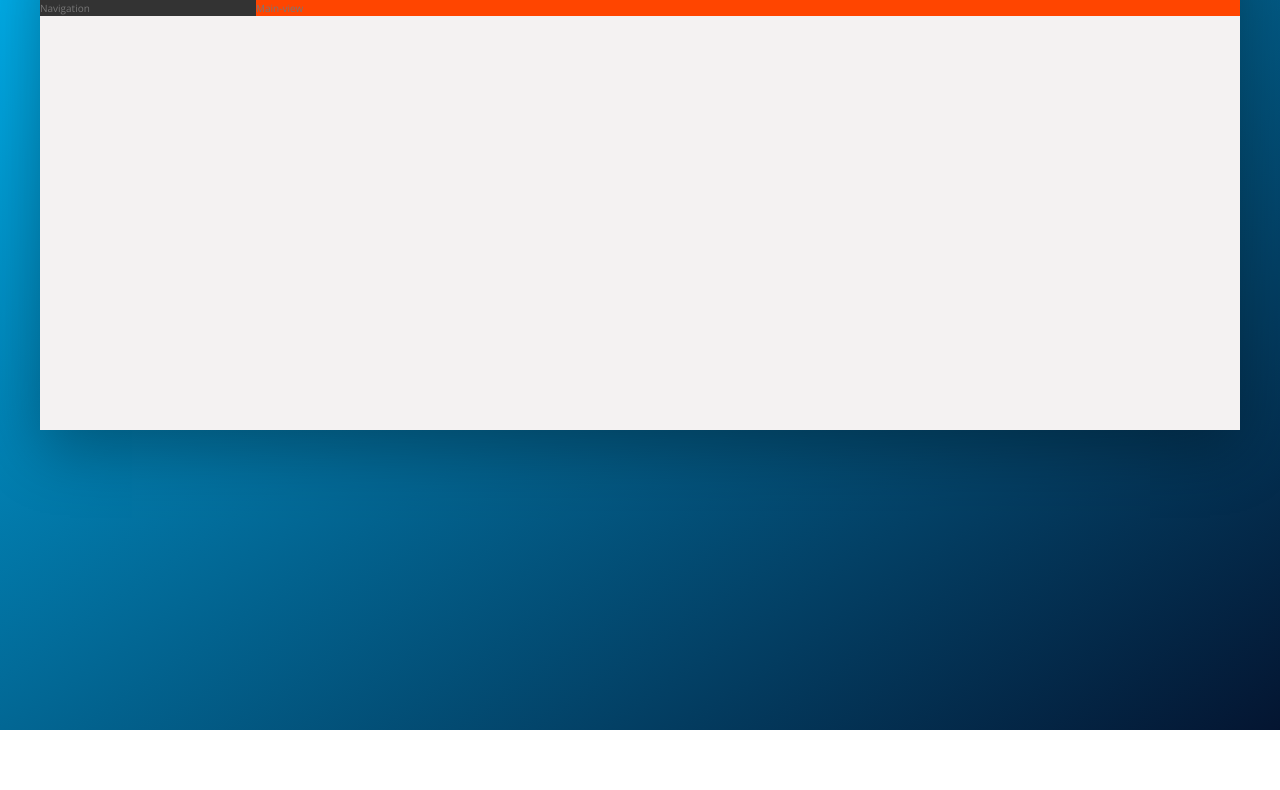
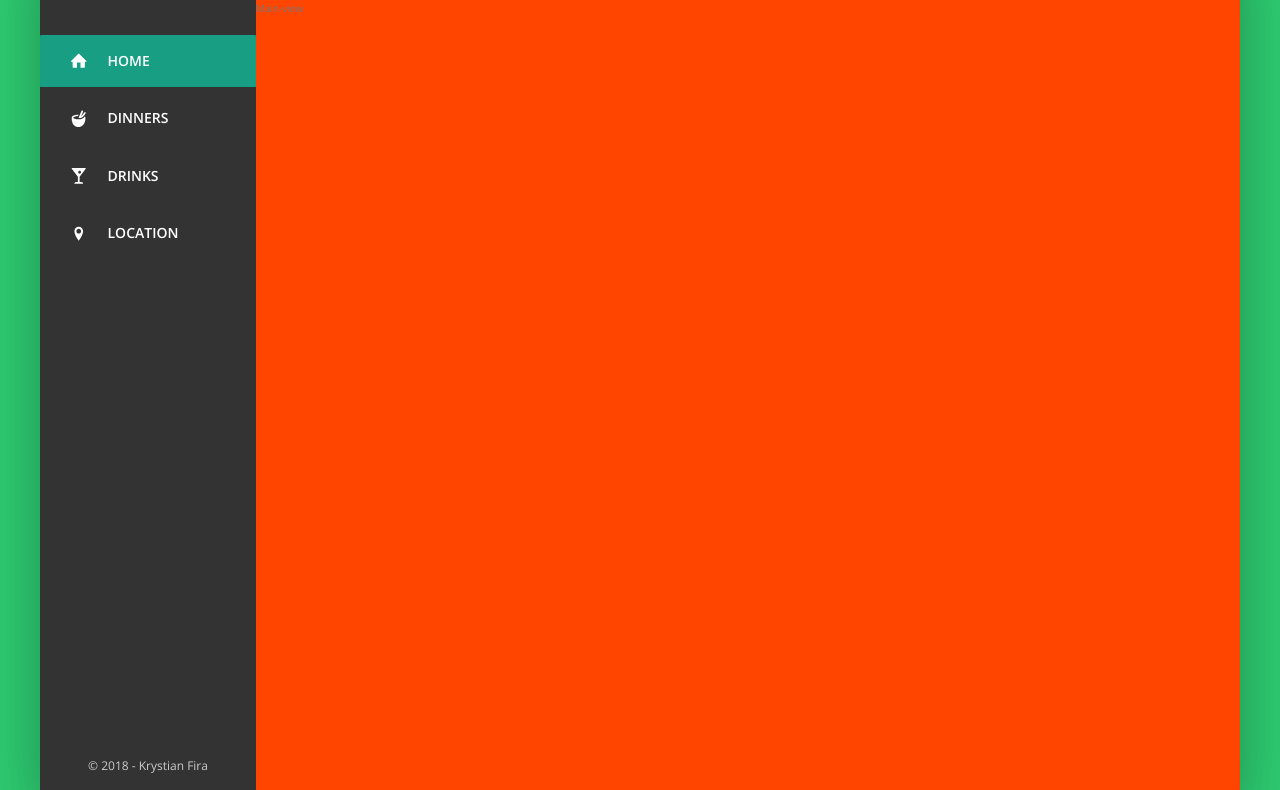
Before and after one commit to Bresdersh/Ravioli, a website: page index.html in a window 1280 px wide. Shown: the part 150-940 px from the top of the page. Before the commit the page ends 880 px from the top, so only its background shows below. Drawn offline with nearby package versions, Linux system fonts and the light colour scheme.

Commit message:
Version 0.3

```diff
--- a/index.html
+++ b/index.html
@@ -76,7 +76,63 @@
             <!-- Navigation -->
             <div class="sidebar">
                 <nav class="menu">
-                    Navigation
+                    <ul class="menu-nav">
+                        <li class="menu-nav__item menu-nav__item--active">
+                            <a href="#" class="menu-nav__link">
+                                <svg class="menu-nav__icon">
+                                    <use xlink:href="img/sprite.svg#icon-home">
+                                        &nbsp;
+                                    </use>
+                                </svg>
+                                <span>
+                                    Home
+                                </span>
+                            </a>
+                        </li>
+
+                        <li class="menu-nav__item">
+                            <a href="#" class="menu-nav__link">
+                                <svg class="menu-nav__icon">
+                                    <use xlink:href="img/sprite.svg#icon-bowl">
+                                        &nbsp;
+                                    </use>
+                                </svg>
+                                <span>
+                                    Dinners
+                                </span>
+                            </a>
+                        </li>
+
+                        <li class="menu-nav__item">
+                            <a href="#" class="menu-nav__link">
+                                <svg class="menu-nav__icon">
+                                    <use xlink:href="img/sprite.svg#icon-drink">
+                                        &nbsp;
+                                    </use>
+                                </svg>
+                                <span>
+                                    Drinks
+                                </span>
+                            </a>
+                        </li>
+
+                        <li class="menu-nav__item">
+                            <a href="#" class="menu-nav__link">
+                                <svg class="menu-nav__icon">
+                                    <use xlink:href="img/sprite.svg#icon-location-pin">
+                                        &nbsp;
+                                    </use>
+                                </svg>
+                                <span>
+                                    Location
+                                </span>
+                            </a>
+                        </li>
+                    </ul>
+
+                    <div class="copyright">
+                        &copy; 2018 - Krystian Fira
+                    </div>
                 </nav>
 
                 <!-- Main -->
--- a/sass/abstracts/_variables.scss
+++ b/sass/abstracts/_variables.scss
@@ -6,10 +6,18 @@ $color-grey-light: #F4F2F2;
 $color-grey-light-1: #D3D3D3;
 $color-grey-light-2: #F0EEEE;
 $color-grey-light-3: #999999;
+$color-grey-light-4: #CCCCCC;
+
 $color-grey-dark: #777777;
 $color-grey-dark-1: #333333;
 
 $color-light-blue: #00B9F7;
+
 $color-dark-blue: #041531;
 
+$color-green-light: #2ECC71;
+
+$color-green-dark: #179E83;
+$color-green-dark-1: #003300;
+
 $color-pink: #EB2F64;
--- a/sass/base/_base.scss
+++ b/sass/base/_base.scss
@@ -20,9 +20,6 @@ body {
     font-family: "Open Sans", sans-serif;
     font-weight: 400;
     line-height: 1.6;
-    background-image: linear-gradient(
-        to right bottom,
-        $color-light-blue,
-        $color-dark-blue);
+    background-color: $color-green-light;
     color: $color-grey-dark;
 }
--- a/sass/components/_composition.scss
+++ b/sass/components/_composition.scss
@@ -0,0 +1,7 @@
+// Copyright
+.copyright {
+    padding: 2.5rem;
+    font-size: 1.2rem;
+    text-align: center;
+    color: $color-grey-light-4;
+}
--- a/sass/layout/_container.scss
+++ b/sass/layout/_container.scss
@@ -3,7 +3,6 @@
     @include shadow;
     margin: 8rem auto;
     max-width: 120rem;
+    min-height: 50rem;
     background-color: $color-grey-light;
-
-    min-height: 50rem;
 }
--- a/sass/layout/_header.scss
+++ b/sass/layout/_header.scss
@@ -70,3 +70,67 @@
         fill: $color-grey-dark-1;
     }
 }
+
+// Menu-navigation
+.menu-nav {
+    margin-top: 3.5rem;
+    font-size: 1.4rem;
+    list-style: none;
+
+    &__item {
+        position: relative;
+
+        &:not(:last-child) {
+            margin-bottom: .5rem;
+        }
+    }
+
+    &__item::before {
+        content: "";
+        position: absolute;
+        top: 0;
+        left: 0;
+        height: 100%;
+        width: .2rem;
+        background-color: $color-green-dark;
+        transform: scaleY(0);
+        transition: transform .2s,
+                    width .4s cubic-bezier(1, 0, 0, 1) .2s,
+                    background-color .1s;
+        border-radius: 1%;
+    }
+
+    &__item:hover::before,
+    &__item--active::before {
+        transform: scaleY(1);
+        width: 100%;
+    }
+
+    &__item:active::before {
+        background-color: $color-light-blue;
+        transition: all .9s;
+    }
+
+    &__link:link,
+    &__link:visited {
+        display: block;
+        padding: 1.5rem 3rem;
+        font-weight: bold;
+        text-transform: uppercase;
+        text-decoration: none;
+        color: $color-white;
+
+        position: relative;
+        z-index: 10;
+
+        display: flex;
+        align-items: center;
+    }
+
+    &__icon {
+        margin-right: 2rem;
+        height: 1.75rem;
+        width: 1.75rem;
+        fill: currentColor;
+    }
+}
--- a/sass/layout/_main-view.scss
+++ b/sass/layout/_main-view.scss
@@ -1,5 +1,6 @@
 // Main-view
 .main-view {
+    height: 80rem;
     background-color: orangered;
 
     flex: 1;
--- a/sass/layout/_navigation.scss
+++ b/sass/layout/_navigation.scss
@@ -35,6 +35,7 @@
         border-radius: 30%;
         background-color: $color-pink;
         color: $color-white;
+
         position: absolute;
         top: 1.5rem;
         right: 1.1rem;
@@ -60,4 +61,7 @@
     background-color: $color-grey-dark-1;
 
     flex: 0 0 18%;
+    display: flex;
+    flex-direction: column;
+    justify-content: space-between;
 }
```
Also changed, not shown: css/style.css, img/SVG/open-book.svg (added).
